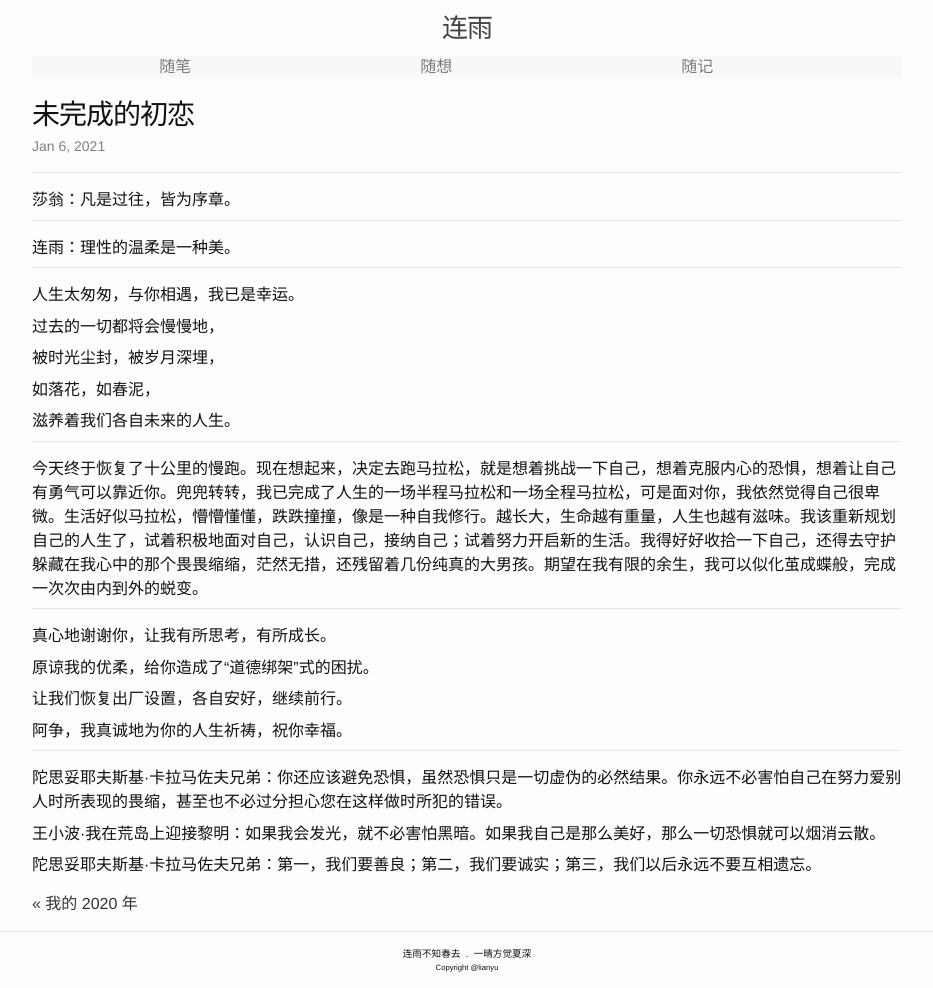
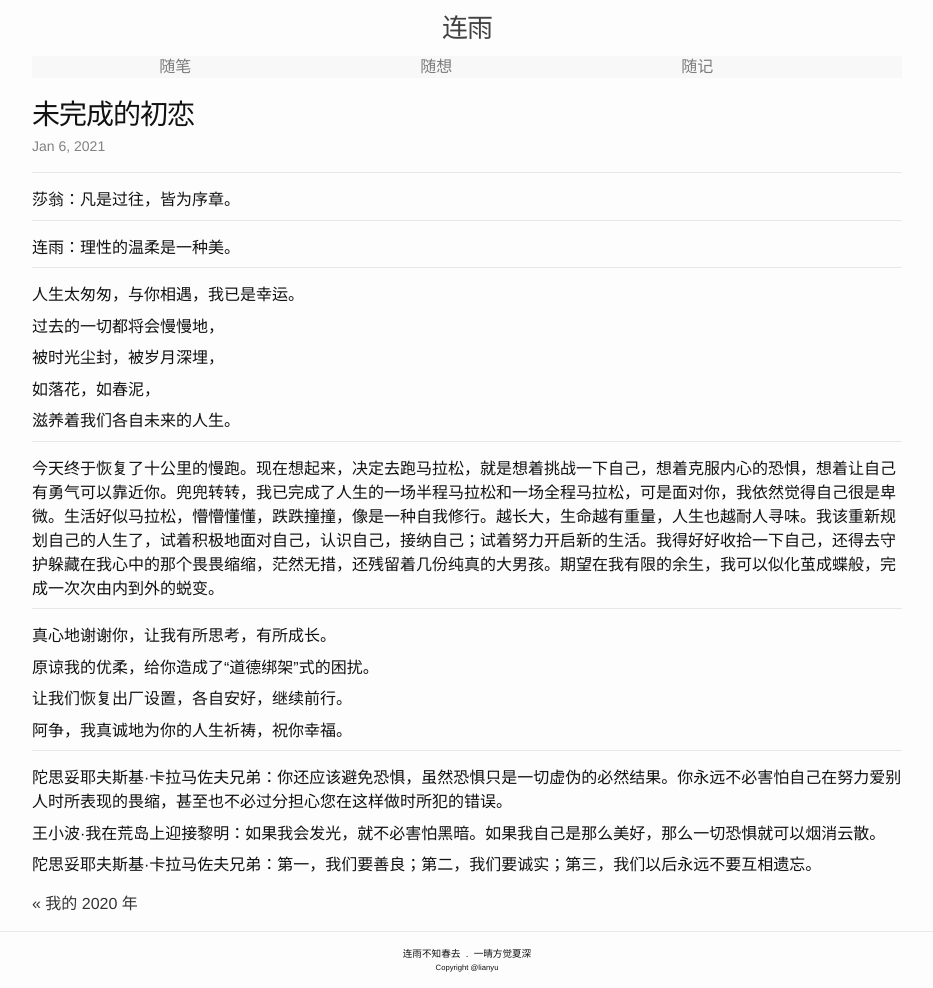
Before and after one commit to lianyu1115/lianyu, a Jekyll site: the page built from _journals/2021-01-06-未完成的初恋.md, in a window 1280 px wide. Shown: the whole page, without its empty margins (173-1106 px from the left). Built offline with Jekyll 4.4.1, drawn with Linux system fonts in a browser that asks for light colours.

Commit message:
Update 2021-01-06-未完成的初恋.md

```diff
--- a/_journals/2021-01-06-未完成的初恋.md
+++ b/_journals/2021-01-06-未完成的初恋.md
@@ -27,7 +27,7 @@
 
 - - -
 
-今天终于恢复了十公里的慢跑。现在想起来，决定去跑马拉松，就是想着挑战一下自己，想着克服内心的恐惧，想着让自己有勇气可以靠近你。兜兜转转，我已完成了人生的一场半程马拉松和一场全程马拉松，可是面对你，我依然觉得自己很卑微。生活好似马拉松，懵懵懂懂，跌跌撞撞，像是一种自我修行。越长大，生命越有重量，人生也越有滋味。我该重新规划自己的人生了，试着积极地面对自己，认识自己，接纳自己；试着努力开启新的生活。我得好好收拾一下自己，还得去守护躲藏在我心中的那个畏畏缩缩，茫然无措，还残留着几份纯真的大男孩。期望在我有限的余生，我可以似化茧成蝶般，完成一次次由内到外的蜕变。
+今天终于恢复了十公里的慢跑。现在想起来，决定去跑马拉松，就是想着挑战一下自己，想着克服内心的恐惧，想着让自己有勇气可以靠近你。兜兜转转，我已完成了人生的一场半程马拉松和一场全程马拉松，可是面对你，我依然觉得自己很是卑微。生活好似马拉松，懵懵懂懂，跌跌撞撞，像是一种自我修行。越长大，生命越有重量，人生也越耐人寻味。我该重新规划自己的人生了，试着积极地面对自己，认识自己，接纳自己；试着努力开启新的生活。我得好好收拾一下自己，还得去守护躲藏在我心中的那个畏畏缩缩，茫然无措，还残留着几份纯真的大男孩。期望在我有限的余生，我可以似化茧成蝶般，完成一次次由内到外的蜕变。
 
 - - -
 
```
